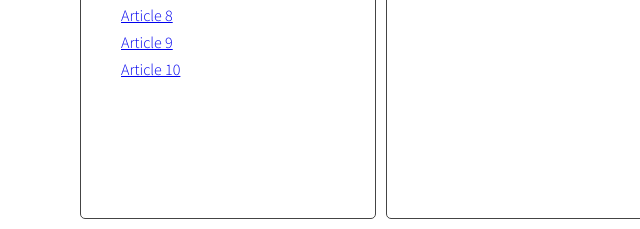
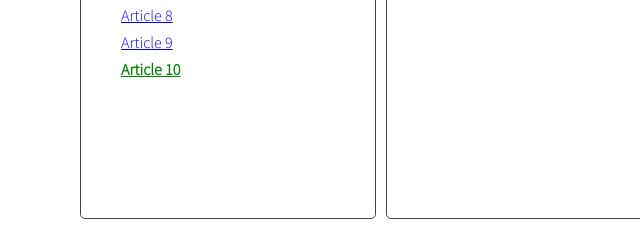
Before and after one commit to kai-mareving/javascript-blog, a website: page index.html in a window 1280 px wide. Both pictures are taken after a click on the link "Article 10". Shown: the part 547-776 px from the top of the page, 0-640 px from the left. Drawn offline with nearby package versions, Linux system fonts and the light colour scheme.

Commit message:
[DONE] Add class active to clicked link.

```diff
--- a/js/script.js
+++ b/js/script.js
@@ -1,20 +1,24 @@
 'use strict';
 
 const titleClickHandler = function (event) {
-    console.log(event);
-    console.log(this.textContent + ' clicked!');
+    const clickedElement = this;
+    console.log(this.textContent, ' clicked!');
+    console.log('clickedElement:', clickedElement);
 
-    /* remove class 'active' from all article links  */
+    /* [DONE] remove class 'active' from all article links  */
     const activeLinks = document.querySelectorAll('.titles a.active');
     for (let activeLink of activeLinks) {
         activeLink.classList.remove('active');
     }
-    /* add class 'active' to the clicked link */
-    /* remove class 'active' from all articles */
+    /* [DONE] add class 'active' to the clicked link */
+    clickedElement.classList.add('active');
+
+    /* [DONE] remove class 'active' from all articles */
     const activeArticles = document.querySelectorAll('.posts article.active');
     for (let activeArticle of activeArticles) {
         activeArticle.classList.remove('active');
     }
+
     /* get 'href' attribute from the clicked link */
     /* find the correct article using the selector (value of 'href' attribute) */
     /* add class 'active' to the correct article */
--- a/sass/style.scss
+++ b/sass/style.scss
@@ -82,6 +82,7 @@ body {
   padding: 0;
   .active {
     font-weight: bold;
+    color: green;
   }
 }
 
```
Also changed, not shown: css/style.css, 1 other file.
